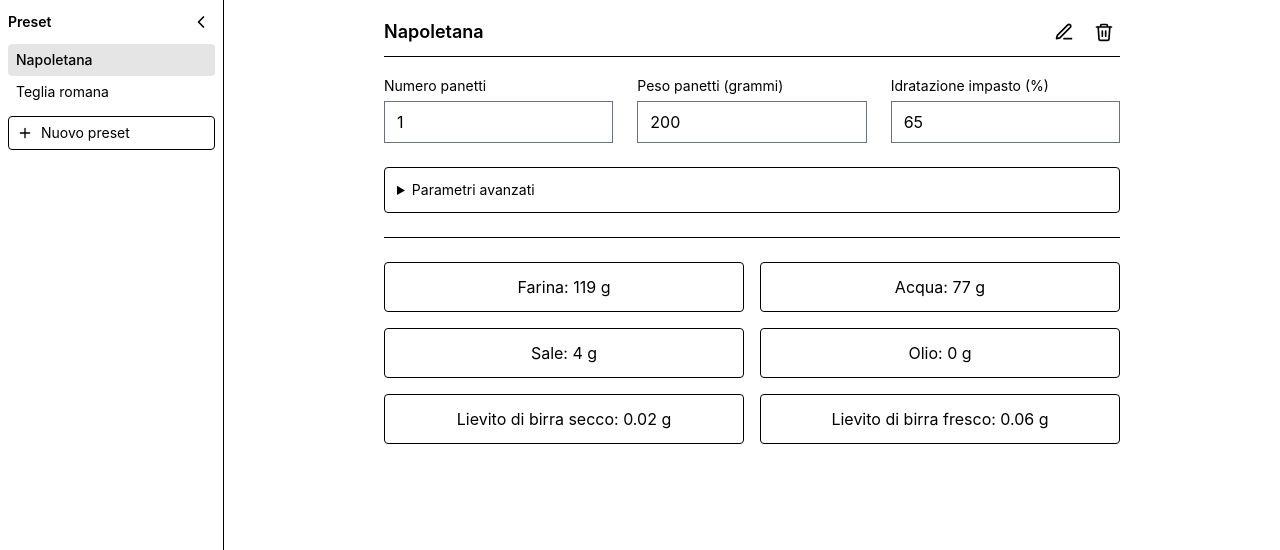
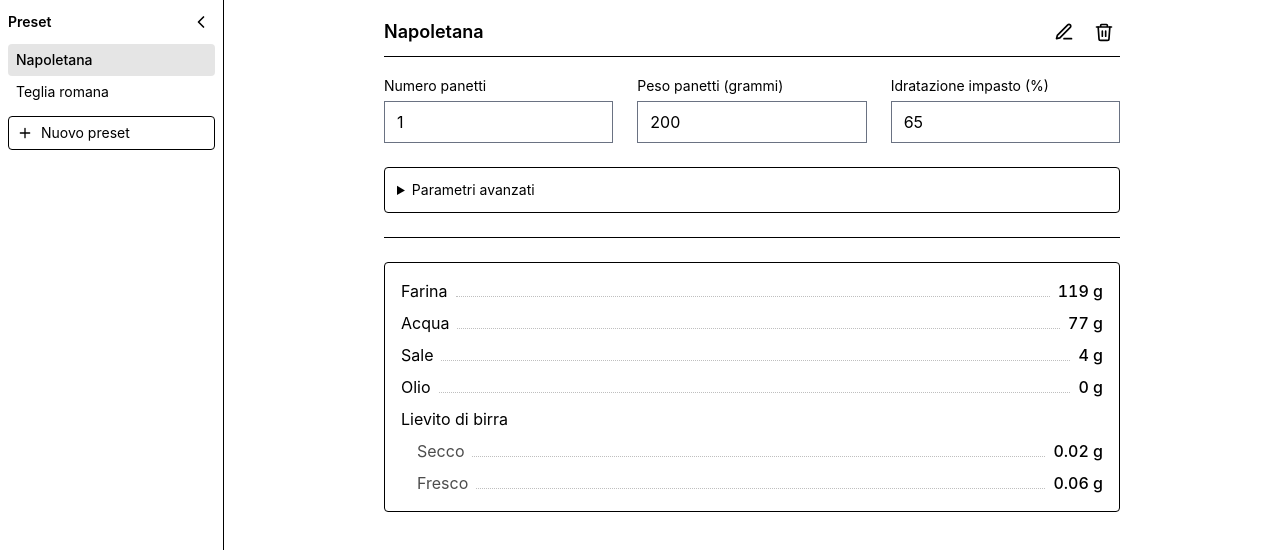
Before and after one commit to zapolab/pizza-calc, a SvelteKit app: page / in a window 1280 px wide. Shown: the top 550 px of the page. Built offline with nearby package versions, Linux system fonts and the light colour scheme.

Commit message:
style: view results as list

```diff
--- a/src/routes/+page.svelte
+++ b/src/routes/+page.svelte
@@ -452,13 +452,42 @@
 			</p>
 		{/if}
 
-		<div class="grid grid-cols-1 gap-4 sm:grid-cols-2">
-			<p class="rounded border p-3 text-center">Farina: {results.flour} g</p>
-			<p class="rounded border p-3 text-center">Acqua: {results.water} g</p>
-			<p class="rounded border p-3 text-center">Sale: {results.salt} g</p>
-			<p class="rounded border p-3 text-center">Olio: {results.oil} g</p>
-			<p class="rounded border p-3 text-center">Lievito di birra secco: {results.dryYeast} g</p>
-			<p class="rounded border p-3 text-center">Lievito di birra fresco: {results.wetYeast} g</p>
-		</div>
+		<ul class="space-y-2 rounded border p-4">
+			<li class="flex items-baseline gap-2">
+				<span>Farina</span>
+				<span class="min-w-4 flex-1 border-b border-dotted border-black/25"></span>
+				<span class="font-medium tabular-nums">{results.flour} g</span>
+			</li>
+			<li class="flex items-baseline gap-2">
+				<span>Acqua</span>
+				<span class="min-w-4 flex-1 border-b border-dotted border-black/25"></span>
+				<span class="font-medium tabular-nums">{results.water} g</span>
+			</li>
+			<li class="flex items-baseline gap-2">
+				<span>Sale</span>
+				<span class="min-w-4 flex-1 border-b border-dotted border-black/25"></span>
+				<span class="font-medium tabular-nums">{results.salt} g</span>
+			</li>
+			<li class="flex items-baseline gap-2">
+				<span>Olio</span>
+				<span class="min-w-4 flex-1 border-b border-dotted border-black/25"></span>
+				<span class="font-medium tabular-nums">{results.oil} g</span>
+			</li>
+			<li>
+				<span>Lievito di birra</span>
+				<ul class="mt-2 space-y-2 pl-4">
+					<li class="flex items-baseline gap-2">
+						<span class="text-black/70">Secco</span>
+						<span class="min-w-4 flex-1 border-b border-dotted border-black/25"></span>
+						<span class="font-medium tabular-nums">{results.dryYeast} g</span>
+					</li>
+					<li class="flex items-baseline gap-2">
+						<span class="text-black/70">Fresco</span>
+						<span class="min-w-4 flex-1 border-b border-dotted border-black/25"></span>
+						<span class="font-medium tabular-nums">{results.wetYeast} g</span>
+					</li>
+				</ul>
+			</li>
+		</ul>
 	</main>
 </div>
```
